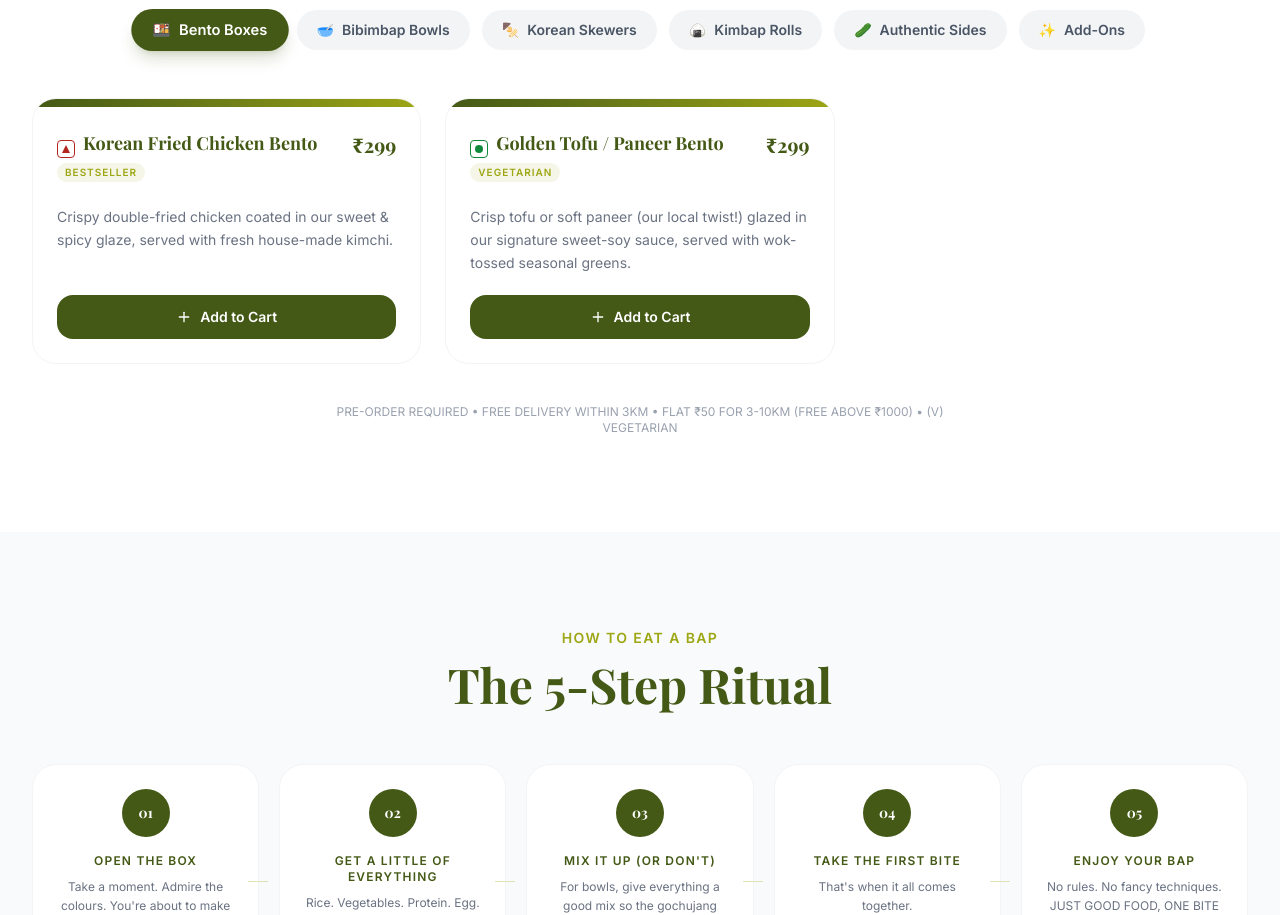
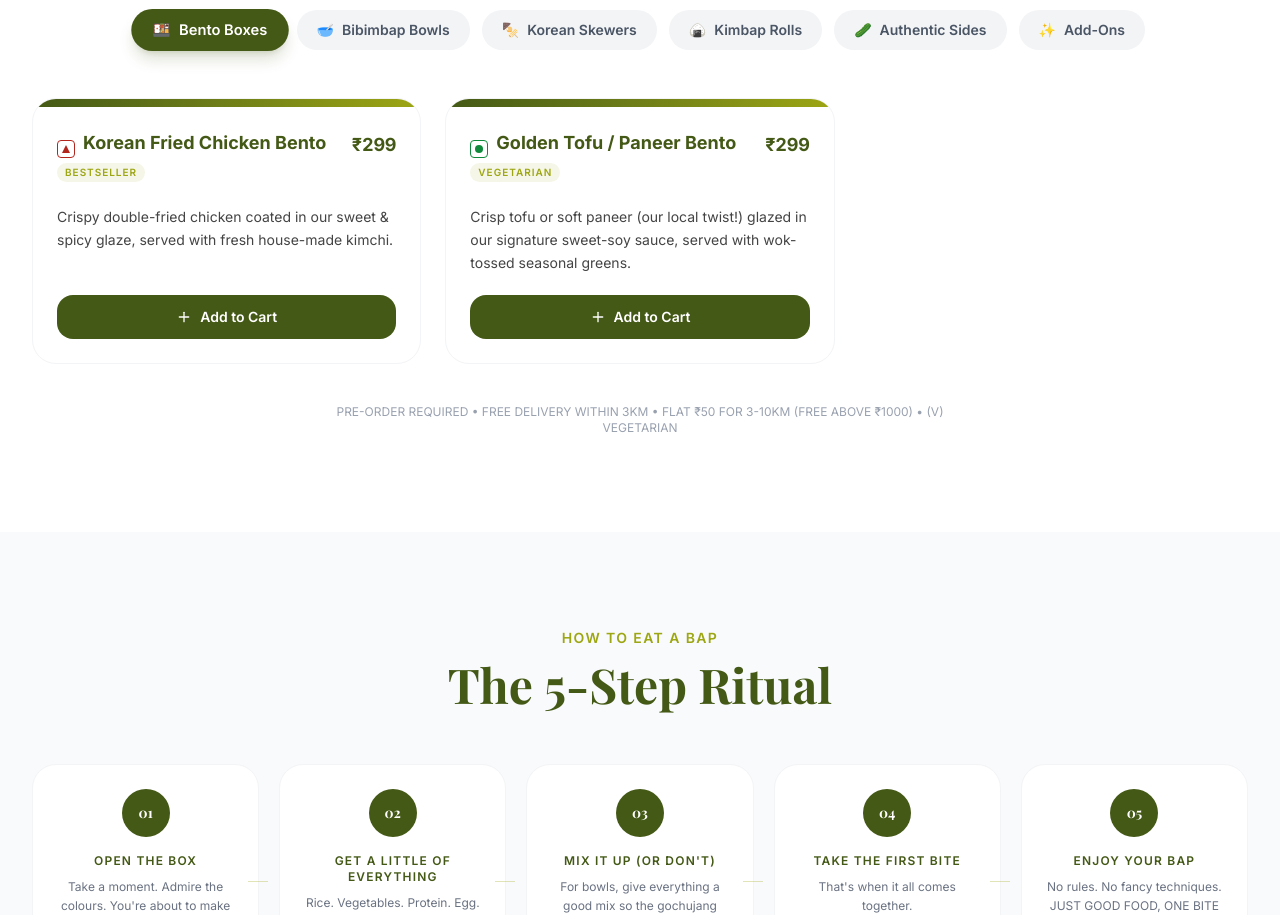
Before and after one commit to DailyBap/Daily_bap, a Next.js app: page / in a window 1280 px wide. Shown: the part 2800-3715 px from the top of the page. Built offline with nearby package versions, Linux system fonts and the light colour scheme; no server answers; the database is empty; a web font is replaced by a local one.

Commit message:
feat(stage-4): apply readable body font and price typography with lining-nums

```diff
--- a/app/globals.css
+++ b/app/globals.css
@@ -24,6 +24,16 @@
   --background: #ffffff;
   --foreground: #2c2c2c;
   scroll-behavior: smooth;
+}
+
+/* Price typography — uses body font with lining-nums and tabular-nums */
+.price {
+  font-family: var(--font-body);
+  font-weight: 700;
+  font-size: 1.125rem;
+  font-variant-numeric: lining-nums tabular-nums;
+  letter-spacing: -0.01em;
+  color: var(--color-brand-primary);
 }
 
 /* ============================================================
--- a/components/CartDrawer.tsx
+++ b/components/CartDrawer.tsx
@@ -295,7 +295,7 @@ export default function CartDrawer({ isOpen, onClose }: CartDrawerProps) {
 
                 <div className="border-t border-gray-200 pt-2.5 flex justify-between font-bold text-brand-primary">
                   <span>Total</span>
-                  <span className="text-lg font-display">₹{total}</span>
+                  <span className="price">₹{total}</span>
                 </div>
               </div>
 
--- a/components/MenuCard.tsx
+++ b/components/MenuCard.tsx
@@ -40,7 +40,7 @@ export default function MenuCard({ item }: MenuCardProps) {
               <div className="mt-1 flex-shrink-0">
                 <DietBadge diet={item.diet} size={18} />
               </div>
-              <h3 className="font-display font-bold text-brand-primary text-lg leading-snug">
+              <h3 className="font-body font-bold text-brand-primary text-lg leading-snug">
                 {displayName}
               </h3>
             </div>
@@ -60,14 +60,14 @@ export default function MenuCard({ item }: MenuCardProps) {
 
           {/* Price */}
           <div className="text-right flex-shrink-0">
-            <span className="font-display font-bold text-xl text-brand-primary">
+            <span className="price">
               ₹{item.price}
             </span>
           </div>
         </div>
 
         {/* Description */}
-        <p className="text-gray-500 text-sm leading-relaxed flex-1 mb-5">
+        <p className="text-[#444] text-sm leading-relaxed flex-1 mb-5">
           {item.description}
         </p>
 
```
